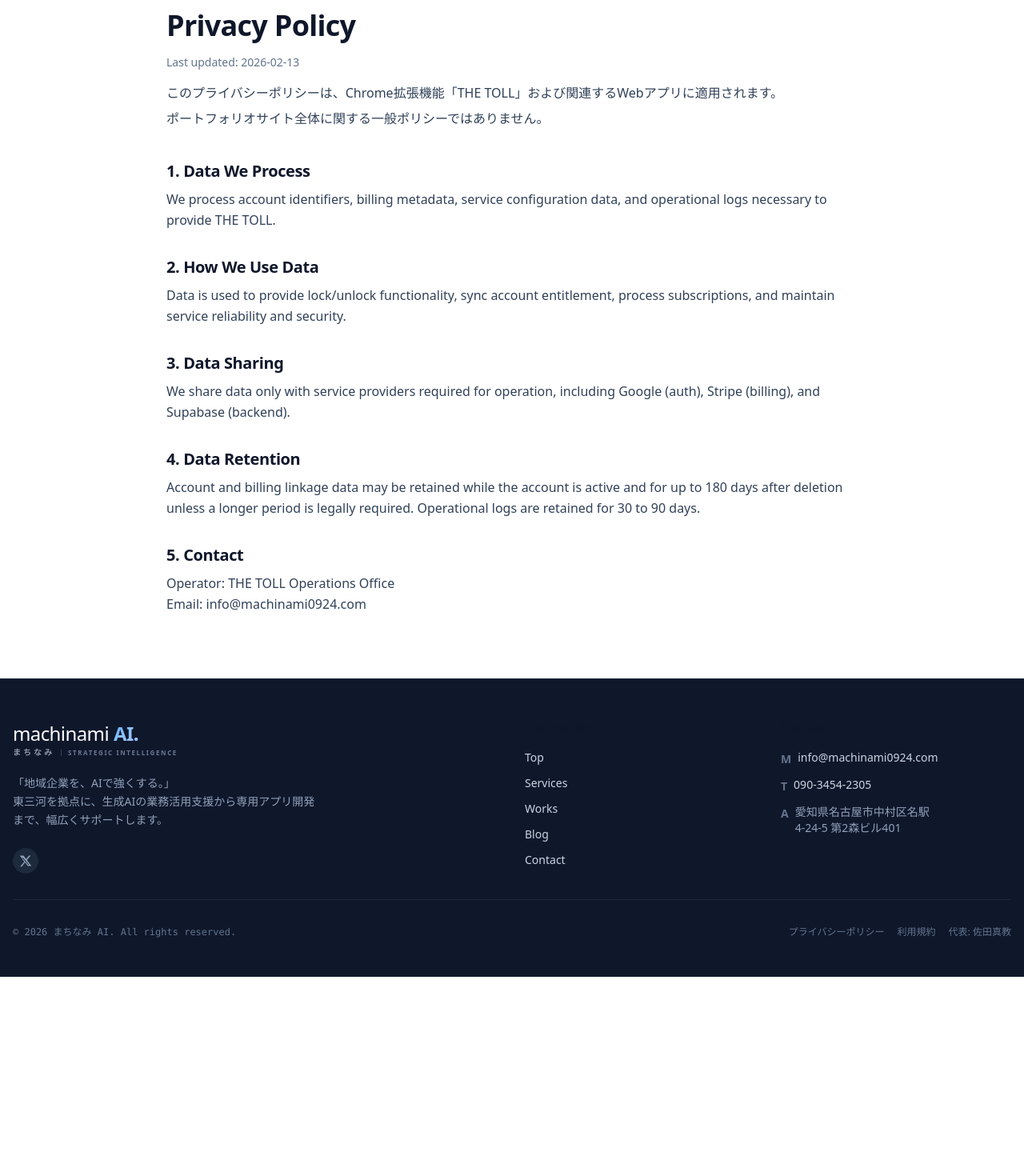
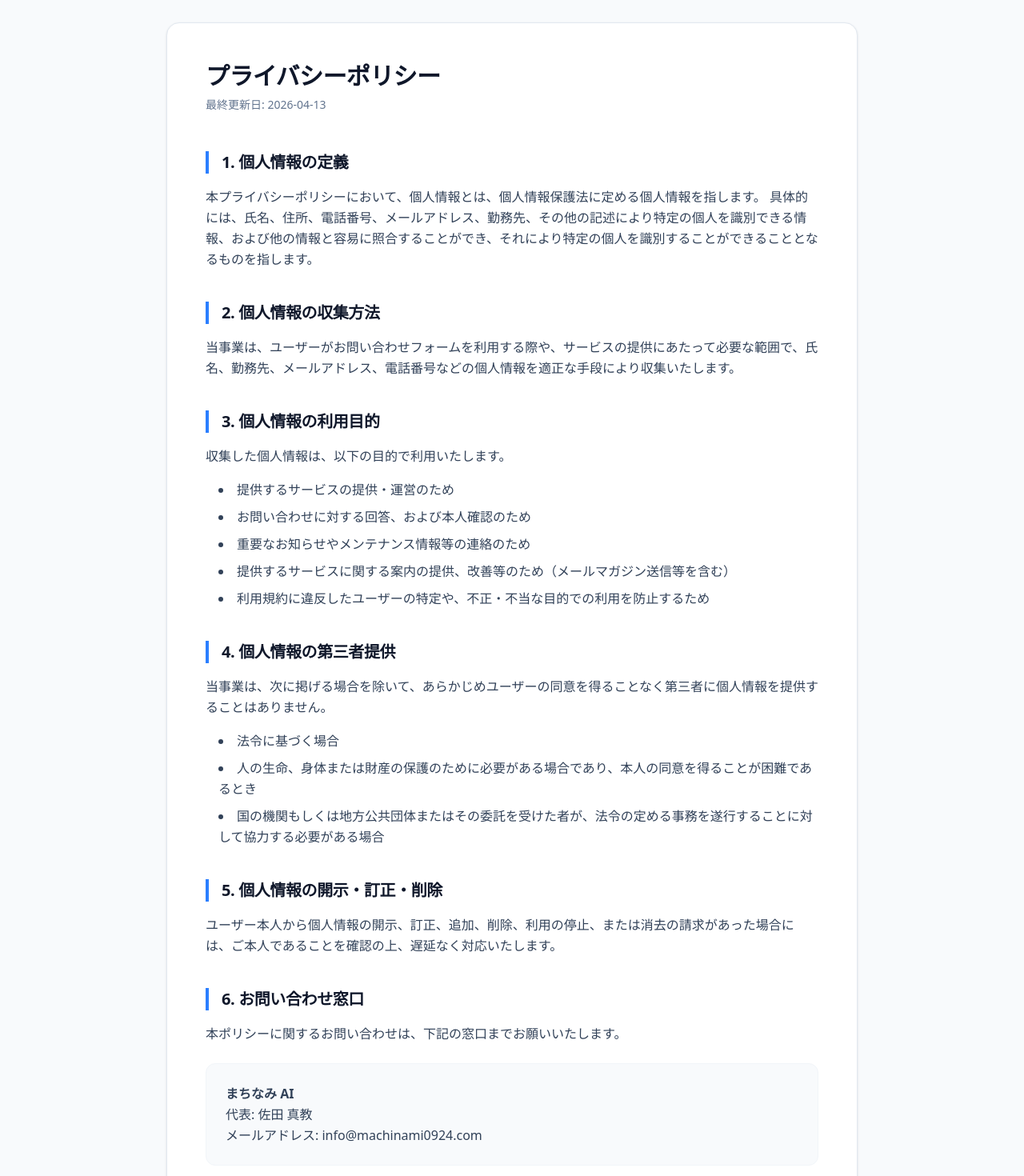
Before and after one commit to su-metal/ai-consultant-lp, a Next.js app: page /privacy in a window 1280 px wide. Shown: the part 100-1570 px from the top of the page at 80% size. Before the commit the page ends 1321 px from the top, so only its background shows below. Built offline with nearby package versions, Linux system fonts and the light colour scheme.

Commit message:
プライバシーポリシー、特商法記載

```diff
--- /dev/null
+++ b/src/app/asct/page.tsx
@@ -0,0 +1,62 @@
+import type { Metadata } from 'next';
+
+export const metadata: Metadata = {
+  title: '特定商取引法に基づく表記 | Machinami AI',
+  description: 'まちなみ AI（Machinami AI）の特定商取引法に基づく表記に関する情報を掲載しています。',
+};
+
+export default function ASCTPage() {
+  const legalInfo = [
+    { label: '事業者名', value: 'まちなみ AI' },
+    { label: '代表者', value: '佐田 真教' },
+    { label: '所在地', value: '〒450-0002 愛知県名古屋市中村区名駅4-24-5 第2森ビル401' },
+    { label: 'メールアドレス', value: 'info@machinami0924.com' },
+    { label: '電話番号', value: '090-3454-2305' },
+    { label: '提供価格', value: '各サービス紹介ページをご参照ください。導入規模やカスタマイズ内容に基づき、別途お見積もりを提示いたします。' },
+    { label: '商品代金以外の必要料金', value: '銀行振込手数料（振込によるお支払いの場合）、インターネット接続料金、その他の通信費。' },
+    { label: 'お支払方法', value: 'クレジットカード決済、銀行振込' },
+    { label: '代金の支払時期', value: '【クレジットカード】各カード会社が定める引き落とし日\n【銀行振込】契約に基づき指定する期日まで' },
+    { label: '商品の引き渡し時期', value: 'お支払い確認後（契約締結後）、別途合意したプロジェクトスケジュールに基づき順次提供いたします。' },
+    { label: '返品・キャンセルについて', value: 'サービスの性質上、契約締結・作業開始後の返品または返金には応じかねます。中途解約に関しては、契約書の定めに準じます。' },
+  ];
+
+  return (
+    <div className="min-h-screen bg-slate-50">
+      <main className="pt-32 pb-24">
+        <div className="container mx-auto px-4 max-w-4xl">
+          <div className="bg-white rounded-2xl p-8 md:p-12 shadow-sm border border-slate-200">
+            <h1 className="text-3xl font-bold text-slate-900 mb-2 font-serif">
+              特定商取引法に基づく表記
+            </h1>
+            <p className="text-slate-500 text-sm mb-12">
+              Last updated: 2026-04-13
+            </p>
+
+            <div className="space-y-0">
+              {legalInfo.map((item, index) => (
+                <div
+                  key={index}
+                  className={`py-6 flex flex-col md:flex-row border-b border-slate-100 last:border-0`}
+                >
+                  <div className="w-full md:w-1/3 text-slate-900 font-bold mb-2 md:mb-0">
+                    {item.label}
+                  </div>
+                  <div className="w-full md:w-2/3 text-slate-600 whitespace-pre-wrap leading-relaxed">
+                    {item.value}
+                  </div>
+                </div>
+              ))}
+            </div>
+
+            <div className="mt-12 p-6 bg-blue-50 rounded-xl border border-blue-100">
+              <p className="text-sm text-blue-800 leading-relaxed">
+                ※上記以外の事項に関しましては、お取引の際に請求があれば遅延なく提示いたします。
+                お問い合わせは、上記メールアドレスまでご連絡ください。
+              </p>
+            </div>
+          </div>
+        </div>
+      </main>
+    </div>
+  );
+}
--- a/src/app/privacy/page.tsx
+++ b/src/app/privacy/page.tsx
@@ -1,47 +1,99 @@
 import type { Metadata } from 'next';
 
 export const metadata: Metadata = {
-  title: 'Privacy Policy | Machinami AI',
-  description: 'Privacy Policy for THE TOLL extension and related services.',
+  title: 'プライバシーポリシー | Machinami AI',
+  description: 'まちなみ AI（Machinami AI）のプライバシーポリシー（個人情報保護方針）に関する情報を掲載しています。',
 };
 
 export default function PrivacyPage() {
   return (
-    <main className="min-h-screen bg-white text-slate-900 pt-28 pb-20">
-      <section className="container mx-auto px-4 max-w-4xl">
-        <h1 className="text-3xl md:text-4xl font-bold tracking-tight mb-4">Privacy Policy</h1>
-        <p className="text-sm text-slate-500 mb-4">Last updated: 2026-02-13</p>
-        <p className="text-slate-700 mb-2">このプライバシーポリシーは、Chrome拡張機能「THE TOLL」および関連するWebアプリに適用されます。</p>
-        <p className="text-slate-700 mb-10">ポートフォリオサイト全体に関する一般ポリシーではありません。</p>
+    <div className="min-h-screen bg-slate-50">
+      <main className="pt-32 pb-24">
+        <div className="container mx-auto px-4 max-w-4xl">
+          <div className="bg-white rounded-2xl p-8 md:p-12 shadow-sm border border-slate-200">
+            <h1 className="text-3xl font-bold text-slate-900 mb-2 font-serif">
+              プライバシーポリシー
+            </h1>
+            <p className="text-slate-500 text-sm mb-12">
+              最終更新日: 2026-04-13
+            </p>
 
-        <div className="space-y-8 text-slate-700 leading-relaxed">
+            <div className="space-y-10 text-slate-700 leading-relaxed">
               <section>
-            <h2 className="text-xl font-semibold text-slate-900 mb-2">1. Data We Process</h2>
-            <p>We process account identifiers, billing metadata, service configuration data, and operational logs necessary to provide THE TOLL.</p>
+                <h2 className="text-xl font-bold text-slate-900 mb-4 border-l-4 border-blue-500 pl-4">
+                  1. 個人情報の定義
+                </h2>
+                <p>
+                  本プライバシーポリシーにおいて、個人情報とは、個人情報保護法に定める個人情報を指します。
+                  具体的には、氏名、住所、電話番号、メールアドレス、勤務先、その他の記述により特定の個人を識別できる情報、および他の情報と容易に照合することができ、それにより特定の個人を識別することができることとなるものを指します。
+                </p>
               </section>
 
               <section>
-            <h2 className="text-xl font-semibold text-slate-900 mb-2">2. How We Use Data</h2>
-            <p>Data is used to provide lock/unlock functionality, sync account entitlement, process subscriptions, and maintain service reliability and security.</p>
+                <h2 className="text-xl font-bold text-slate-900 mb-4 border-l-4 border-blue-500 pl-4">
+                  2. 個人情報の収集方法
+                </h2>
+                <p>
+                  当事業は、ユーザーがお問い合わせフォームを利用する際や、サービスの提供にあたって必要な範囲で、氏名、勤務先、メールアドレス、電話番号などの個人情報を適正な手段により収集いたします。
+                </p>
               </section>
 
               <section>
-            <h2 className="text-xl font-semibold text-slate-900 mb-2">3. Data Sharing</h2>
-            <p>We share data only with service providers required for operation, including Google (auth), Stripe (billing), and Supabase (backend).</p>
+                <h2 className="text-xl font-bold text-slate-900 mb-4 border-l-4 border-blue-500 pl-4">
+                  3. 個人情報の利用目的
+                </h2>
+                <p>
+                  収集した個人情報は、以下の目的で利用いたします。
+                </p>
+                <ul className="list-disc list-inside mt-4 space-y-2 ml-4">
+                  <li>提供するサービスの提供・運営のため</li>
+                  <li>お問い合わせに対する回答、および本人確認のため</li>
+                  <li>重要なお知らせやメンテナンス情報等の連絡のため</li>
+                  <li>提供するサービスに関する案内の提供、改善等のため（メールマガジン送信等を含む）</li>
+                  <li>利用規約に違反したユーザーの特定や、不正・不当な目的での利用を防止するため</li>
+                </ul>
               </section>
 
               <section>
-            <h2 className="text-xl font-semibold text-slate-900 mb-2">4. Data Retention</h2>
-            <p>Account and billing linkage data may be retained while the account is active and for up to 180 days after deletion unless a longer period is legally required. Operational logs are retained for 30 to 90 days.</p>
+                <h2 className="text-xl font-bold text-slate-900 mb-4 border-l-4 border-blue-500 pl-4">
+                  4. 個人情報の第三者提供
+                </h2>
+                <p>
+                  当事業は、次に掲げる場合を除いて、あらかじめユーザーの同意を得ることなく第三者に個人情報を提供することはありません。
+                </p>
+                <ul className="list-disc list-inside mt-4 space-y-2 ml-4">
+                  <li>法令に基づく場合</li>
+                  <li>人の生命、身体または財産の保護のために必要がある場合であり、本人の同意を得ることが困難であるとき</li>
+                  <li>国の機関もしくは地方公共団体またはその委託を受けた者が、法令の定める事務を遂行することに対して協力する必要がある場合</li>
+                </ul>
               </section>
 
               <section>
-            <h2 className="text-xl font-semibold text-slate-900 mb-2">5. Contact</h2>
-            <p>Operator: THE TOLL Operations Office</p>
-            <p>Email: info@machinami0924.com</p>
+                <h2 className="text-xl font-bold text-slate-900 mb-4 border-l-4 border-blue-500 pl-4">
+                  5. 個人情報の開示・訂正・削除
+                </h2>
+                <p>
+                  ユーザー本人から個人情報の開示、訂正、追加、削除、利用の停止、または消去の請求があった場合には、ご本人であることを確認の上、遅延なく対応いたします。
+                </p>
+              </section>
+
+              <section>
+                <h2 className="text-xl font-bold text-slate-900 mb-4 border-l-4 border-blue-500 pl-4">
+                  6. お問い合わせ窓口
+                </h2>
+                <p>
+                  本ポリシーに関するお問い合わせは、下記の窓口までお願いいたします。
+                </p>
+                <div className="mt-6 p-6 bg-slate-50 rounded-xl border border-slate-100">
+                  <p className="font-bold">まちなみ AI</p>
+                  <p>代表: 佐田 真教</p>
+                  <p>メールアドレス: info@machinami0924.com</p>
+                </div>
               </section>
             </div>
-      </section>
+          </div>
+        </div>
       </main>
+    </div>
   );
 }
--- a/src/app/terms/page.tsx
+++ b/src/app/terms/page.tsx
@@ -1,48 +1,100 @@
 import type { Metadata } from 'next';
 
 export const metadata: Metadata = {
-  title: 'Terms of Service | Machinami AI',
-  description: 'Terms of Service for THE TOLL extension and related services.',
+  title: '利用規約 | Machinami AI',
+  description: 'まちなみ AI（Machinami AI）のサービス利用規約に関する情報を掲載しています。',
 };
 
 export default function TermsPage() {
   return (
-    <main className="min-h-screen bg-white text-slate-900 pt-28 pb-20">
-      <section className="container mx-auto px-4 max-w-4xl">
-        <h1 className="text-3xl md:text-4xl font-bold tracking-tight mb-4">Terms of Service</h1>
-        <p className="text-sm text-slate-500 mb-4">Last updated: 2026-02-13</p>
-        <p className="text-slate-700 mb-2">本利用規約は、Chrome拡張機能「THE TOLL」および関連するWebアプリの利用条件を定めるものです。</p>
-        <p className="text-slate-700 mb-10">ポートフォリオサイト閲覧自体には適用されません。</p>
+    <div className="min-h-screen bg-slate-50">
+      <main className="pt-32 pb-24">
+        <div className="container mx-auto px-4 max-w-4xl">
+          <div className="bg-white rounded-2xl p-8 md:p-12 shadow-sm border border-slate-200">
+            <h1 className="text-3xl font-bold text-slate-900 mb-2 font-serif">
+              利用規約
+            </h1>
+            <p className="text-slate-500 text-sm mb-12">
+              最終更新日: 2026-04-13
+            </p>
 
-        <div className="space-y-8 text-slate-700 leading-relaxed">
+            <div className="space-y-10 text-slate-700 leading-relaxed">
               <section>
-            <h2 className="text-xl font-semibold text-slate-900 mb-2">1. Service Overview</h2>
-            <p>THE TOLL helps users restrict access to selected websites until exercise tasks are completed via smartphone verification.</p>
+                <h2 className="text-xl font-bold text-slate-900 mb-4 border-l-4 border-blue-500 pl-4">
+                  1. 適用
+                </h2>
+                <p>
+                  この利用規約（以下「本規約」といいます）は、まちなみ AI（以下「当事業」といいます）が提供するコンサルティング、システム開発、およびそれに関連するサービス（以下「本サービス」といいます）の利用条件を定めるものです。
+                </p>
               </section>
 
               <section>
-            <h2 className="text-xl font-semibold text-slate-900 mb-2">2. Billing and Subscription</h2>
-            <p>Paid plans are billed through Stripe. Cancellation at period end keeps access active until period end. Immediate cancellation may end paid access immediately.</p>
-            <p className="mt-2">In principle, fees are non-refundable except where required by applicable law or explicitly approved by us.</p>
+                <h2 className="text-xl font-bold text-slate-900 mb-4 border-l-4 border-blue-500 pl-4">
+                  2. 契約の成立
+                </h2>
+                <p>
+                  本サービスの利用を希望する者が、本規約に同意した上で当事業の定める方法によって利用申し込みを行い、当事業がこれを承諾することによって利用契約が成立するものとします。
+                </p>
               </section>
 
               <section>
-            <h2 className="text-xl font-semibold text-slate-900 mb-2">3. Acceptable Use</h2>
-            <p>You agree not to abuse, reverse engineer, disrupt, or unlawfully access the service.</p>
+                <h2 className="text-xl font-bold text-slate-900 mb-4 border-l-4 border-blue-500 pl-4">
+                  3. サービスの提供
+                </h2>
+                <p>
+                  当事業は、善良な管理者の注意をもって本サービスを提供します。
+                  システムの開発やコンサルティングの結果については、個別の契約（仕様書や要件定義書等）に基づき提供されるものとします。
+                </p>
               </section>
 
               <section>
-            <h2 className="text-xl font-semibold text-slate-900 mb-2">4. Governing Law</h2>
-            <p>These terms are governed by the laws of Japan. Disputes are subject to the exclusive jurisdiction of the Tokyo District Court as the court of first instance.</p>
+                <h2 className="text-xl font-bold text-slate-900 mb-4 border-l-4 border-blue-500 pl-4">
+                  4. 利用料金および支払方法
+                </h2>
+                <p>
+                  ユーザーは、本サービスの対価として、当事業が別途定め、見積書等に記載された利用料金を、指定する方法により支払うものとします。
+                  支払期限を過ぎた場合、当事業はサービスの提供を一時停止することがあります。
+                </p>
               </section>
 
               <section>
-            <h2 className="text-xl font-semibold text-slate-900 mb-2">5. Contact</h2>
-            <p>Operator: THE TOLL Operations Office</p>
-            <p>Email: info@machinami0924.com</p>
+                <h2 className="text-xl font-bold text-slate-900 mb-4 border-l-4 border-blue-500 pl-4">
+                  5. 禁止事項
+                </h2>
+                <p>
+                  ユーザーは、本サービスの利用にあたり、以下の行為を行ってはなりません。
+                </p>
+                <ul className="list-disc list-inside mt-4 space-y-2 ml-4">
+                  <li>法令または公序良俗に違反する行為</li>
+                  <li>当事業、他のユーザー、または第三者の権利を侵害する行為</li>
+                  <li>本サービスの運営を妨害する恐れのある行為</li>
+                  <li>その他、当事業が不適切と判断する行為</li>
+                </ul>
+              </section>
+
+              <section>
+                <h2 className="text-xl font-bold text-slate-900 mb-4 border-l-4 border-blue-500 pl-4">
+                  6. 免責事項
+                </h2>
+                <p>
+                  当事業は、本サービスに関して、ユーザーに生じた損害について、当事業の故意または重大な過失による場合を除き、一切の責任を負いません。
+                  また、当事業が責任を負う場合であっても、その範囲は直接かつ通常の損害に限られ、賠償額は受領済みの対価を上限とします。
+                </p>
+              </section>
+
+              <section>
+                <h2 className="text-xl font-bold text-slate-900 mb-4 border-l-4 border-blue-500 pl-4">
+                  7. 準拠法・裁判管轄
+                </h2>
+                <p>
+                  本規約の解釈にあたっては、日本法を準拠法とします。
+                  本サービスに関して紛争が生じた場合には、当事業の所在地を管轄する地方裁判所を第一審の専属的合意管轄裁判所とします。
+                </p>
               </section>
             </div>
-      </section>
+          </div>
+        </div>
       </main>
+    </div>
   );
 }
--- a/src/components/Footer.tsx
+++ b/src/components/Footer.tsx
@@ -79,9 +79,10 @@ export default function Footer() {
                     <p className="font-mono">
                         &copy; 2026 まちなみ AI. All rights reserved.
                     </p>
-                    <div className="flex items-center gap-4">
+                    <div className="flex flex-wrap items-center gap-x-6 gap-y-2">
                         <Link href="/privacy" className="hover:text-blue-400 transition-colors">プライバシーポリシー</Link>
                         <Link href="/terms" className="hover:text-blue-400 transition-colors">利用規約</Link>
+                        <Link href="/asct" className="hover:text-blue-400 transition-colors">特定商取引法に基づく表記</Link>
                         <span className="font-serif">代表: 佐田真教</span>
                     </div>
                 </div>
```
Lines whose indentation alone changed are shown as unchanged.
